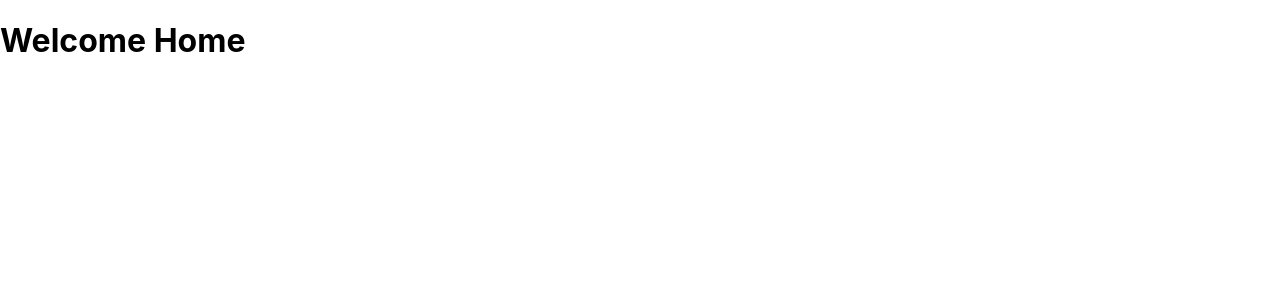
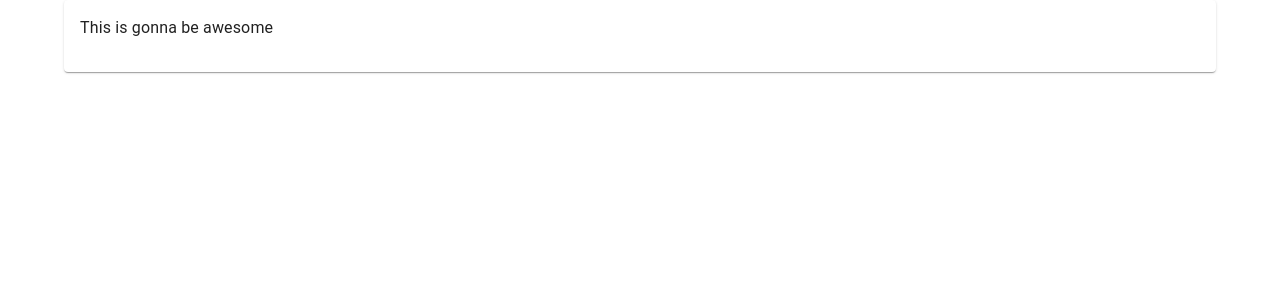
Before and after one commit to white731/runixhomes.com, a React (Create React App) app: page / in a window 1280 px wide. Shown: the top 300 px of the page. Built offline with nearby package versions, Linux system fonts and the light colour scheme.

Commit message:
added material

```diff
--- a/package.json
+++ b/package.json
@@ -3,6 +3,9 @@
   "version": "0.1.0",
   "private": true,
   "dependencies": {
+    "@emotion/react": "^11.11.0",
+    "@emotion/styled": "^11.11.0",
+    "@mui/material": "^5.13.3",
     "@testing-library/jest-dom": "^5.14.1",
     "@testing-library/react": "^13.0.0",
     "@testing-library/user-event": "^13.2.1",
--- a/src/components/Home.tsx
+++ b/src/components/Home.tsx
@@ -1,5 +1,25 @@
+import {
+  CardContent,
+  Card,
+  Container,
+  Typography,
+  CardActionArea,
+  CardActions,
+} from "@mui/material";
+
 const Home = () => {
-  return <h1>Welcome Home</h1>;
+  return (
+    <Container>
+      <Card title="Welcome to my cool site">
+        <CardContent>
+          <Typography>This is gonna be awesome</Typography>
+        </CardContent>
+        <CardActionArea>
+          <CardActions></CardActions>
+        </CardActionArea>
+      </Card>
+    </Container>
+  );
 };
 
 export default Home;
```
Also changed, not shown: 1 other file (tests, documents, lock files or other folders).
